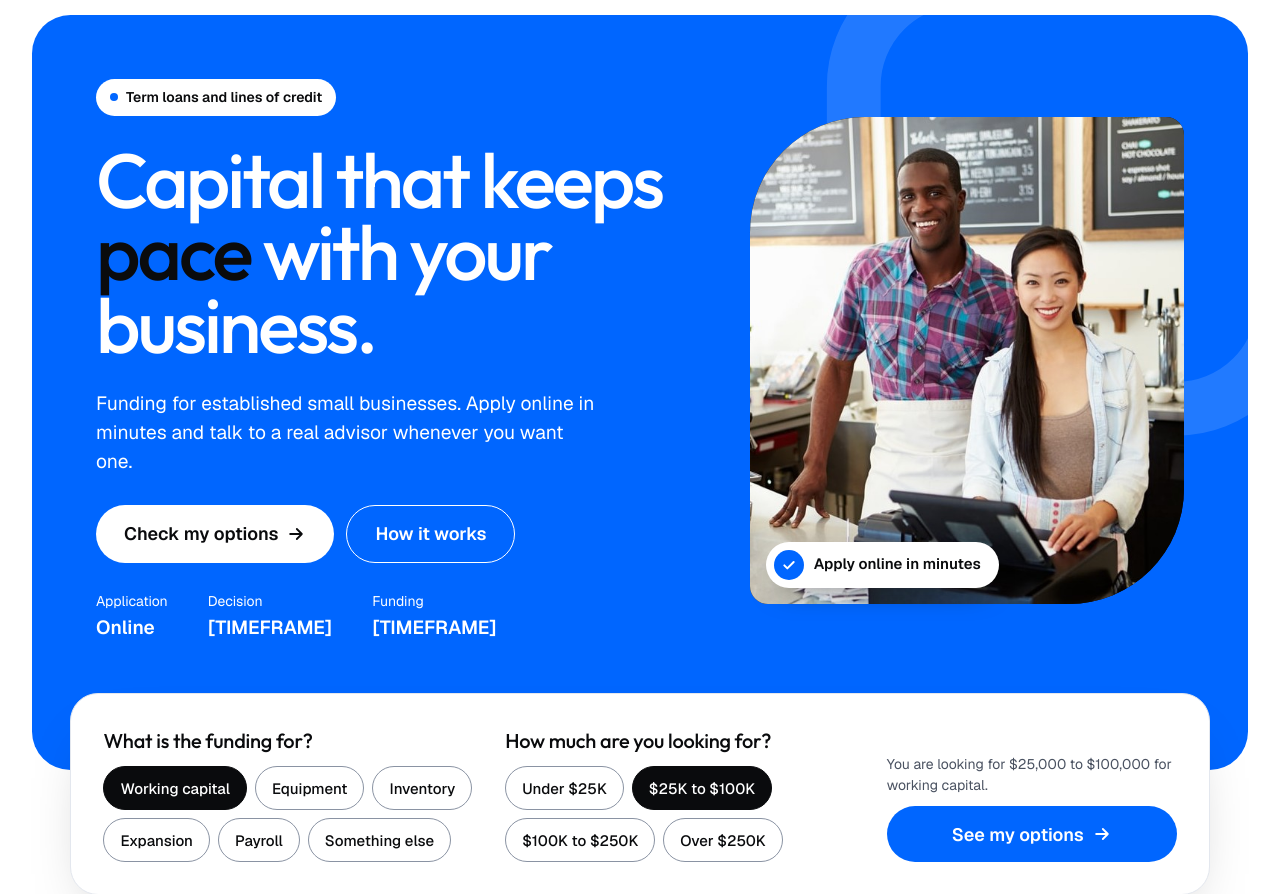
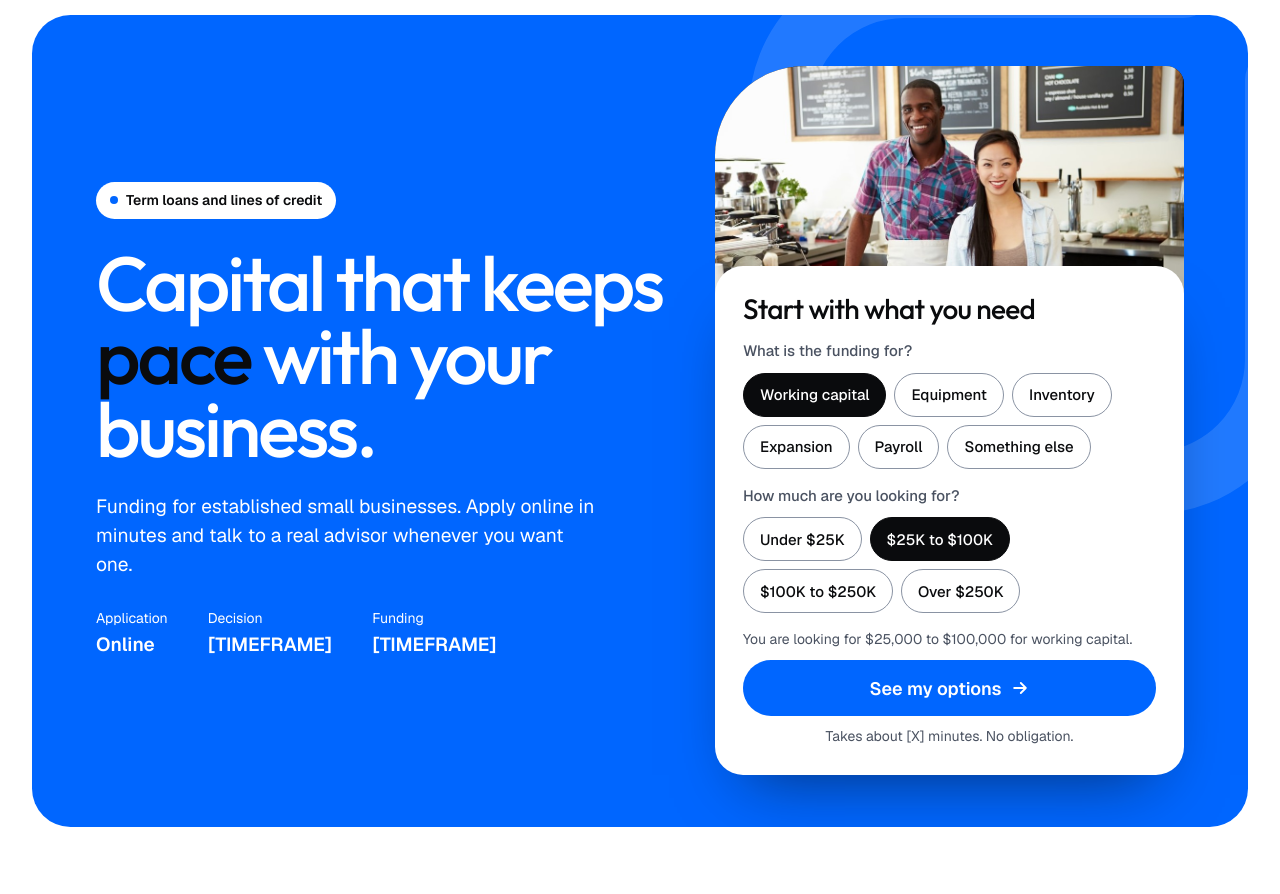
Before and after one commit to samson-ops/capdeck-business-loans, a plain HTML site: page index.html in a window 1280 px wide. Shown: the part 68-962 px from the top of the page. Drawn offline with nearby package versions, Linux system fonts and the light colour scheme.

Commit message:
Add files via upload

```diff
--- a/index.html
+++ b/index.html
@@ -62,31 +62,24 @@ html{scroll-behavior:smooth}
 
 <section id="top">
 <div style="max-width: 1240px; margin: 0 auto; padding: 0 clamp(16px, 3vw, 32px)">
-<div style="position: relative; overflow: hidden; background: var(--accent); color: #FFFFFF; border-radius: clamp(24px, 3vw, 40px); padding: clamp(28px, 5vw, 72px) clamp(24px, 5vw, 72px) clamp(96px, 10vw, 144px); display: flex; flex-wrap: wrap; align-items: center; gap: clamp(32px, 4vw, 56px)">
-<svg viewBox="0 0 200 200" fill="none" stroke="#FFFFFF" stroke-width="20" stroke-linecap="round" aria-hidden="true" style="position: absolute; top: -90px; right: -90px; width: clamp(220px, 42vw, 620px); height: auto; opacity: 0.13"><path d="M150 20H60A40 40 0 0 0 20 60V150"></path><path d="M50 180H140A40 40 0 0 0 180 140V50"></path></svg>
-<div style="flex: 1.3 1 480px; min-width: 0; position: relative; display: flex; flex-direction: column; gap: 28px">
+<div style="position: relative; overflow: hidden; background: var(--accent); color: #FFFFFF; border-radius: clamp(24px, 3vw, 40px); padding: clamp(24px, 4vw, 56px) clamp(24px, 5vw, 72px); display: flex; flex-wrap: wrap; align-items: center; justify-content: space-between; gap: clamp(32px, 4vw, 56px)">
+<svg viewBox="0 0 200 200" fill="none" stroke="#FFFFFF" stroke-width="20" stroke-linecap="round" aria-hidden="true" style="position: absolute; top: -90px; right: -90px; width: clamp(0px, calc((100vw - 760px) * 2), 620px); height: auto; opacity: 0.13"><path d="M150 20H60A40 40 0 0 0 20 60V150"></path><path d="M50 180H140A40 40 0 0 0 180 140V50"></path></svg>
+<div style="flex: 1.3 1 400px; min-width: 0; position: relative; display: flex; flex-direction: column; gap: 28px">
 <div style="align-self: flex-start; display: flex; align-items: center; gap: 8px; padding: 8px 14px; border-radius: 999px; background: #FFFFFF; color: #0A0B0D; font-size: 14px; font-weight: 600"><span aria-hidden="true" style="width: 8px; height: 8px; border-radius: 50%; background: var(--accent)"></span>Term loans and lines of credit</div>
 <h1 style="margin: 0; font-family: 'Outfit', 'Geist', system-ui, sans-serif; font-weight: 500; font-size: clamp(46px, 6vw, 92px); line-height: 0.95; letter-spacing: -0.04em">Capital that keeps <span style="color: #0A0B0D">pace</span> with your business.</h1>
 <p style="margin: 0; font-size: clamp(18px, 1.5vw, 21px); max-width: 500px">Funding for established small businesses. Apply online in minutes and talk to a real advisor whenever you want one.</p>
-<div style="display: flex; flex-wrap: wrap; gap: 12px">
-<a class="btn" href="#apply" style="display: flex; align-items: center; gap: 8px; min-height: 56px; padding: 0 28px; border-radius: 999px; background: #FFFFFF; color: #0A0B0D; font-weight: 600; font-size: 18px; text-decoration: none">Check my options<svg width="20" height="20" viewBox="0 0 24 24" fill="none" stroke="currentColor" stroke-width="2.2" stroke-linecap="round" stroke-linejoin="round" aria-hidden="true"><path d="M5 12h14M13 6l6 6-6 6"></path></svg></a>
-<a class="btn" href="#how" style="display: flex; align-items: center; min-height: 56px; padding: 0 28px; border-radius: 999px; border: 1.5px solid #FFFFFF; color: #FFFFFF; font-weight: 600; font-size: 18px; text-decoration: none">How it works</a>
-</div>
 <dl style="margin: 0; display: flex; flex-wrap: wrap; gap: 16px 40px">
 <div style="display: flex; flex-direction: column; gap: 2px"><dt style="font-size: 14px">Application</dt><dd style="margin: 0; font-weight: 600; font-size: 19px">Online</dd></div>
 <div style="display: flex; flex-direction: column; gap: 2px"><dt style="font-size: 14px">Decision</dt><dd style="margin: 0; font-weight: 600; font-size: 19px">[TIMEFRAME]</dd></div>
 <div style="display: flex; flex-direction: column; gap: 2px"><dt style="font-size: 14px">Funding</dt><dd style="margin: 0; font-weight: 600; font-size: 19px">[TIMEFRAME]</dd></div>
 </dl>
 </div>
-<div style="flex: 1 1 340px; min-width: 0; position: relative">
-<div style="height: clamp(320px, 38vw, 540px); border-radius: clamp(56px, 9vw, 140px) 18px clamp(56px, 9vw, 140px) 18px; overflow: hidden; background: #0A0B0D"><img src="assets/cafe-owners.jpg" alt="Two cafe owners smiling behind the counter of their coffee shop" width="982" height="652" style="display: block; width: 100%; height: 100%; object-fit: cover; object-position: 48% center"></div>
-<div style="position: absolute; left: 16px; bottom: 16px; display: flex; align-items: center; gap: 10px; background: #FFFFFF; color: #0A0B0D; border-radius: 999px; padding: 8px 18px 8px 8px; font-weight: 600; font-size: 15px; box-shadow: 0 14px 28px -14px rgba(10, 11, 13, 0.6)"><span aria-hidden="true" style="width: 30px; height: 30px; border-radius: 50%; background: var(--accent); color: #FFFFFF; display: flex; align-items: center; justify-content: center"><svg width="16" height="16" viewBox="0 0 24 24" fill="none" stroke="currentColor" stroke-width="3" stroke-linecap="round" stroke-linejoin="round"><path d="M5 12.5l4.5 4.5L19 7.5"></path></svg></span>Apply online in minutes</div>
-</div>
-</div>
-
-<div id="apply" style="position: relative; margin: clamp(-88px, -6vw, -56px) clamp(0px, 3vw, 48px) 0; box-sizing: border-box; background: #FFFFFF; border: 1px solid #E3E7EE; border-radius: 28px; box-shadow: 0 32px 64px -32px rgba(10, 11, 13, 0.35); padding: clamp(20px, 2.6vw, 32px); display: flex; flex-wrap: wrap; align-items: flex-end; gap: 24px 32px">
-<div style="flex: 1 1 320px; min-width: 0; display: flex; flex-direction: column; gap: 10px">
-<h2 id="purpose-label" style="margin: 0; font-family: 'Outfit', 'Geist', system-ui, sans-serif; font-weight: 500; font-size: 20px; letter-spacing: -0.01em">What is the funding for?</h2>
+<div style="flex: 1 1 340px; min-width: 0; max-width: 520px; margin: 0 auto; position: relative">
+<div style="aspect-ratio: 16 / 9; border-radius: clamp(48px, 7vw, 110px) 18px 0 0; overflow: hidden; background: #0A0B0D"><img src="assets/cafe-owners.jpg" alt="Two cafe owners smiling behind the counter of their coffee shop" width="982" height="652" style="display: block; width: 100%; height: 100%; object-fit: cover; object-position: center 15%"></div>
+<div id="apply" style="position: relative; margin-top: -64px; box-sizing: border-box; background: #FFFFFF; color: #0A0B0D; border-radius: 28px; box-shadow: 0 32px 64px -32px rgba(10, 11, 13, 0.6); padding: clamp(20px, 2.4vw, 28px); display: flex; flex-direction: column; gap: 16px">
+<h2 style="margin: 0; font-family: 'Outfit', 'Geist', system-ui, sans-serif; font-weight: 500; font-size: 28px; letter-spacing: -0.025em; line-height: 1.1">Start with what you need</h2>
+<div style="display: flex; flex-direction: column; gap: 10px">
+<h3 id="purpose-label" style="margin: 0; font-weight: 500; font-size: 15px; color: #4A5261">What is the funding for?</h3>
 <div role="group" aria-labelledby="purpose-label" style="display: flex; flex-wrap: wrap; gap: 8px">
 <button type="button" class="pill" data-group="purpose" data-phrase="working capital" aria-pressed="true">Working capital</button>
 <button type="button" class="pill" data-group="purpose" data-phrase="equipment" aria-pressed="false">Equipment</button>
@@ -96,8 +89,8 @@ html{scroll-behavior:smooth}
 <button type="button" class="pill" data-group="purpose" data-phrase="your business" aria-pressed="false">Something else</button>
 </div>
 </div>
-<div style="flex: 1 1 300px; min-width: 0; display: flex; flex-direction: column; gap: 10px">
-<h2 id="amount-label" style="margin: 0; font-family: 'Outfit', 'Geist', system-ui, sans-serif; font-weight: 500; font-size: 20px; letter-spacing: -0.01em">How much are you looking for?</h2>
+<div style="display: flex; flex-direction: column; gap: 10px">
+<h3 id="amount-label" style="margin: 0; font-weight: 500; font-size: 15px; color: #4A5261">How much are you looking for?</h3>
 <div role="group" aria-labelledby="amount-label" style="display: flex; flex-wrap: wrap; gap: 8px">
 <button type="button" class="pill" data-group="amount" data-phrase="under $25,000" aria-pressed="false">Under $25K</button>
 <button type="button" class="pill" data-group="amount" data-phrase="$25,000 to $100,000" aria-pressed="true">$25K to $100K</button>
@@ -105,9 +98,12 @@ html{scroll-behavior:smooth}
 <button type="button" class="pill" data-group="amount" data-phrase="over $250,000" aria-pressed="false">Over $250K</button>
 </div>
 </div>
-<div style="flex: 1 1 240px; min-width: 0; display: flex; flex-direction: column; gap: 10px">
+<div style="display: flex; flex-direction: column; gap: 10px">
 <div id="summary" aria-live="polite" style="font-size: 14px; color: #4A5261">You are looking for $25,000 to $100,000 for working capital.</div>
 <a class="btn" href="#apply" style="display: flex; align-items: center; justify-content: center; gap: 8px; min-height: 56px; padding: 0 24px; border-radius: 999px; background: var(--accent); color: #FFFFFF; font-weight: 600; font-size: 18px; text-decoration: none">See my options<svg width="20" height="20" viewBox="0 0 24 24" fill="none" stroke="currentColor" stroke-width="2.2" stroke-linecap="round" stroke-linejoin="round" aria-hidden="true"><path d="M5 12h14M13 6l6 6-6 6"></path></svg></a>
+<div style="font-size: 14px; color: #4A5261; text-align: center">Takes about [X] minutes. No obligation.</div>
+</div>
+</div>
 </div>
 </div>
 </div>
```
